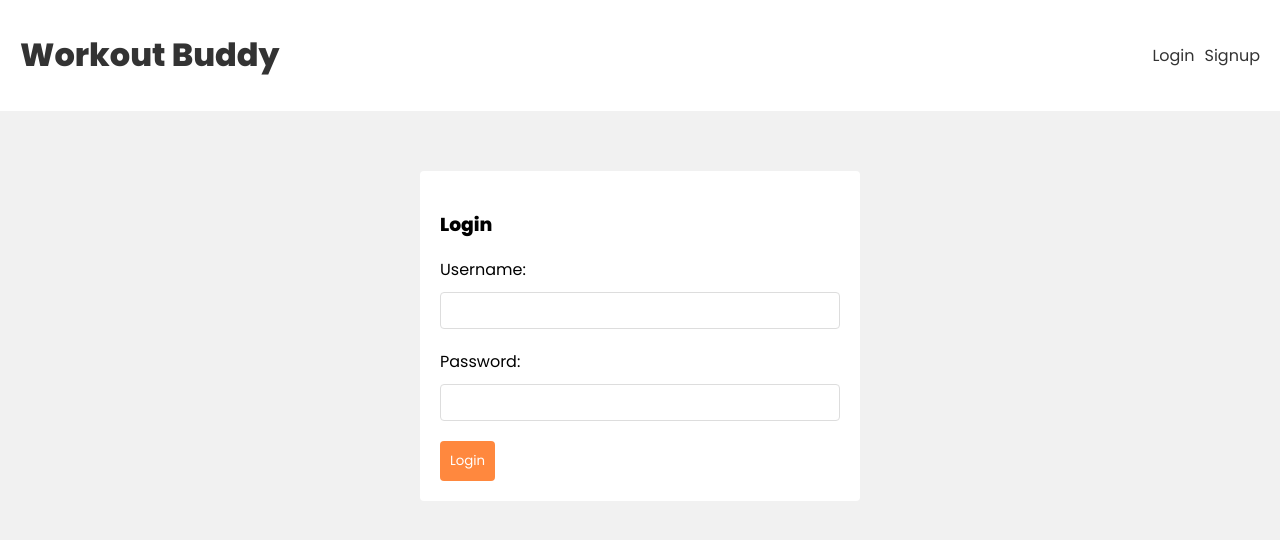
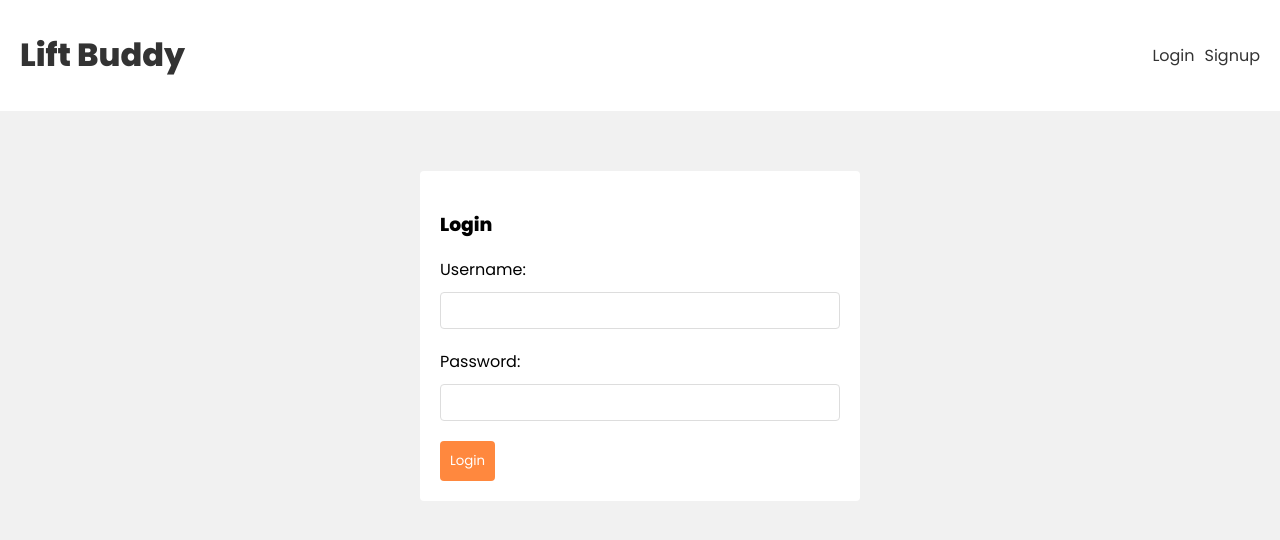
Before and after one commit to zyrephus/mern-fitness-tracker, a React (Create React App) app in the folder frontend/: page /login in a window 1280 px wide. Shown: the top 540 px of the page. Built offline with nearby package versions, Linux system fonts and the light colour scheme.

Commit message:
Update Navbar.js

```diff
--- a/frontend/src/components/Navbar.js
+++ b/frontend/src/components/Navbar.js
@@ -14,7 +14,7 @@ const Navbar = () => {
     <header>
       <div className="container">
         <Link to="/">
-          <h1>Workout Buddy</h1>
+          <h1>Lift Buddy</h1>
         </Link>
         <nav>
           {user && (
```
